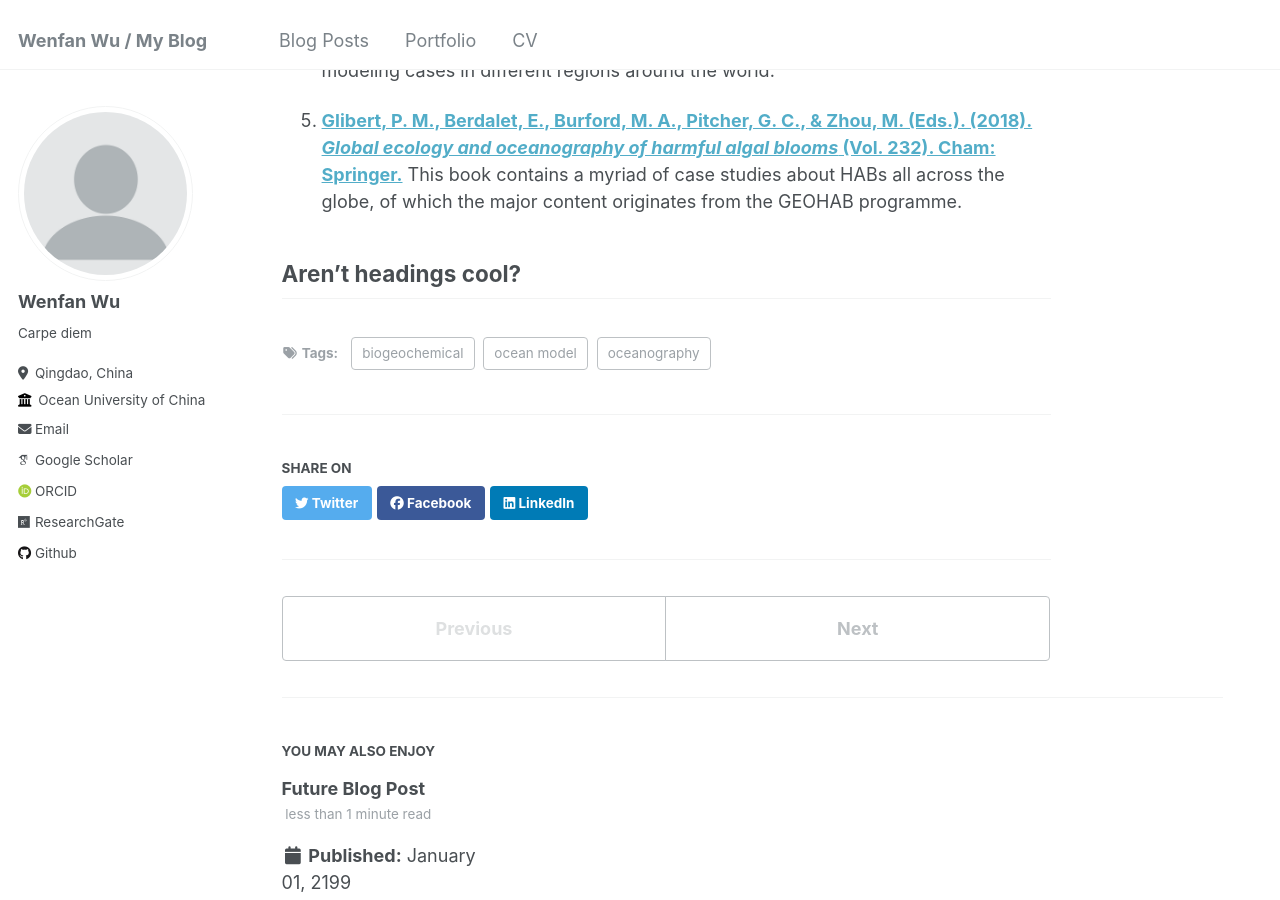
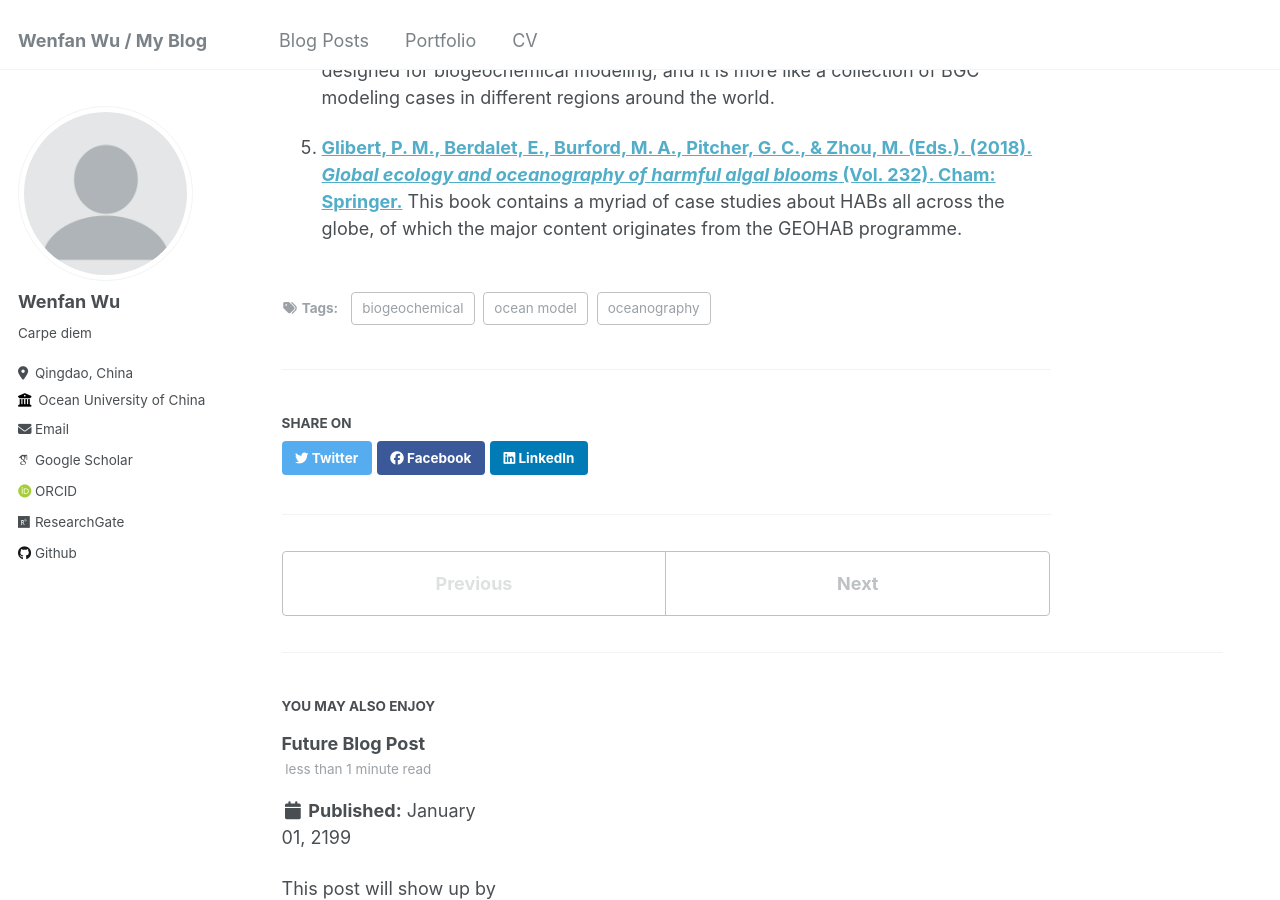
Before and after one commit to wenfanwu/wenfanwu.github.io, a Jekyll site: the page built from _posts/2022-07-11-blog-post-1.md, in a window 1280 px wide and 900 px high, scrolled down 910 px. Built offline with Jekyll 4.4.1, drawn with Linux system fonts in a browser that asks for light colours; some web fonts are replaced.

Commit message:
Update 2022-07-11-blog-post-1.md

```diff
--- a/_posts/2022-07-11-blog-post-1.md
+++ b/_posts/2022-07-11-blog-post-1.md
@@ -11,7 +11,7 @@
 This post documents some introductionary books in the field of biolological oceanography.
 
 My curated list
-======
+------
 
 1. __[Miller, C. B., & Wheeler, P. A. (2012). *Biological oceanography*. John Wiley & Sons.](https://bcs.wiley.com/he-bcs/Books?action=index&bcsId=7242&itemId=144433302X)__
 
@@ -28,6 +28,3 @@
 
 5. __[Glibert, P. M., Berdalet, E., Burford, M. A., Pitcher, G. C., & Zhou, M. (Eds.). (2018). *Global ecology and oceanography of harmful algal blooms* (Vol. 232). Cham: Springer.](https://link.springer.com/book/10.1007/978-3-319-70069-4)__
    This book contains a myriad of case studies about HABs all across the globe, of which the major content originates from the GEOHAB programme.
-
-Aren't headings cool?
-------
```
